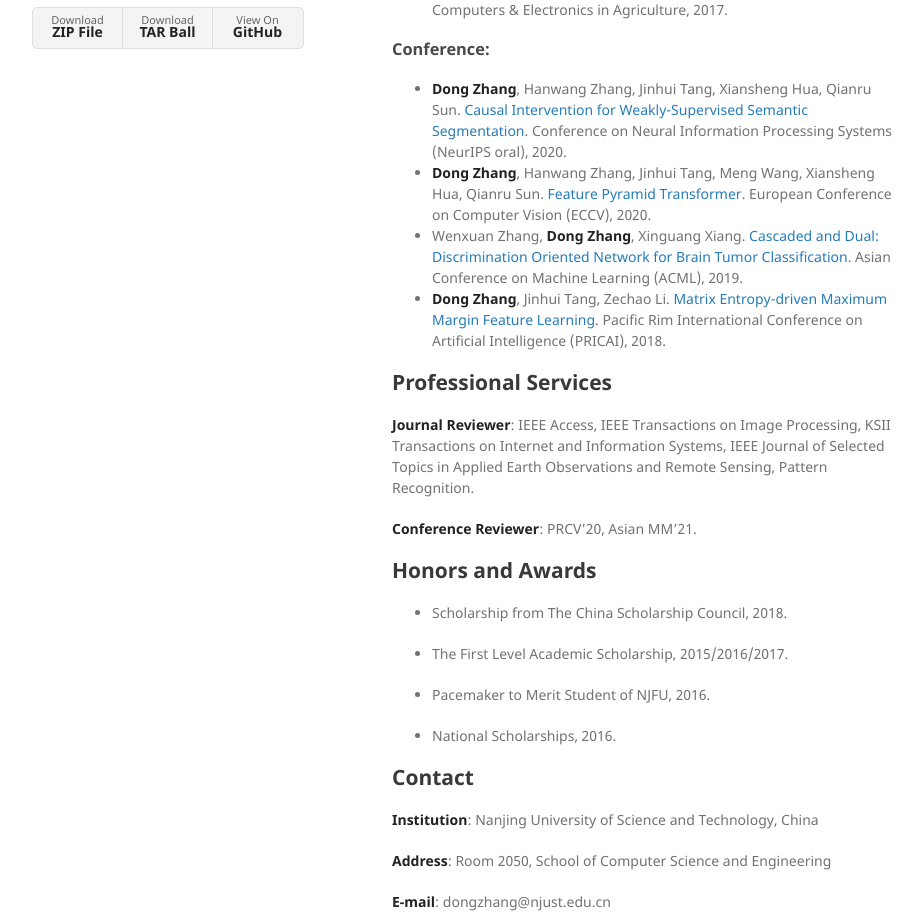
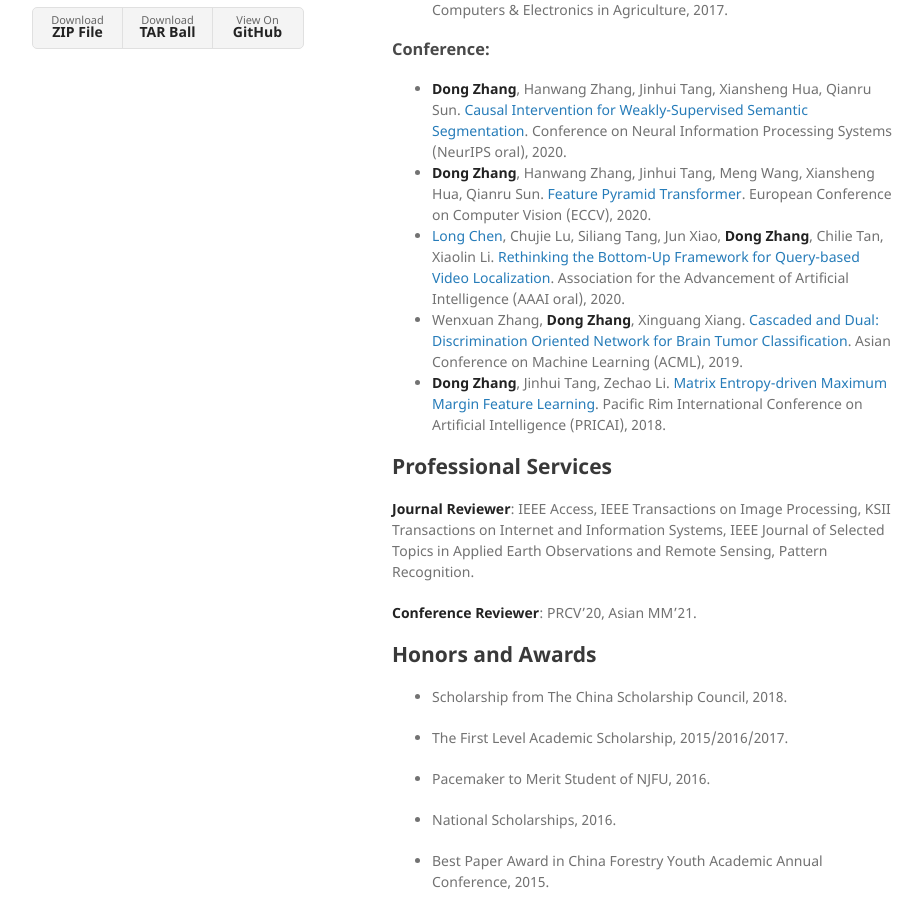
Before and after one commit to ZHANGDONG-NJUST/zhangdong-njust.github.io, a Jekyll site: the page built from index.md, in a window 1280 px wide and 1400 px high. Shown: the part 391-1304 px from the top of the window, without its empty margins (178-1100 px from the left). Built offline with Jekyll 4.4.1, drawn with Linux system fonts in a browser that asks for light colours.

Commit message:
Update index.md

```diff
--- a/index.md
+++ b/index.md
@@ -13,6 +13,7 @@ Now, I am a Ph.D. student at Nanjing University of Science and Technology under
 ### Conference:
 - **Dong Zhang**, Hanwang Zhang, Jinhui Tang, Xiansheng Hua, Qianru Sun. [Causal Intervention for Weakly-Supervised Semantic Segmentation](https://papers.nips.cc/paper/2020/file/07211688a0869d995947a8fb11b215d6-Paper.pdf). Conference on Neural Information Processing Systems (NeurIPS oral), 2020.
 - **Dong Zhang**, Hanwang Zhang, Jinhui Tang, Meng Wang, Xiansheng Hua, Qianru Sun. [Feature Pyramid Transformer](https://www.ecva.net/papers/eccv_2020/papers_ECCV/papers/123730324.pdf). European Conference on Computer Vision (ECCV), 2020.
+- [Long Chen](https://zjuchenlong.github.io/), Chujie Lu, Siliang Tang, Jun Xiao, **Dong Zhang**, Chilie Tan, Xiaolin Li. [Rethinking the Bottom-Up Framework for Query-based Video Localization](https://ojs.aaai.org//index.php/AAAI/article/view/6627). Association for the Advancement of Artificial Intelligence (AAAI oral), 2020.
 - Wenxuan Zhang, **Dong Zhang**, Xinguang Xiang. [Cascaded and Dual: Discrimination Oriented Network for Brain Tumor Classification](http://proceedings.mlr.press/v101/zhang19a.html). Asian Conference on Machine Learning (ACML), 2019.
 - **Dong Zhang**, Jinhui Tang, Zechao Li. [Matrix Entropy-driven Maximum Margin Feature Learning](https://link.springer.com/chapter/10.1007/978-3-319-97304-3_29). Pacific Rim International Conference on Artificial Intelligence (PRICAI), 2018.
 
@@ -32,6 +33,7 @@ Now, I am a Ph.D. student at Nanjing University of Science and Technology under
 
 * National Scholarships, 2016.
 
+* Best Paper Award in China Forestry Youth Academic Annual Conference, 2015.
 
 ## Contact
 
```
